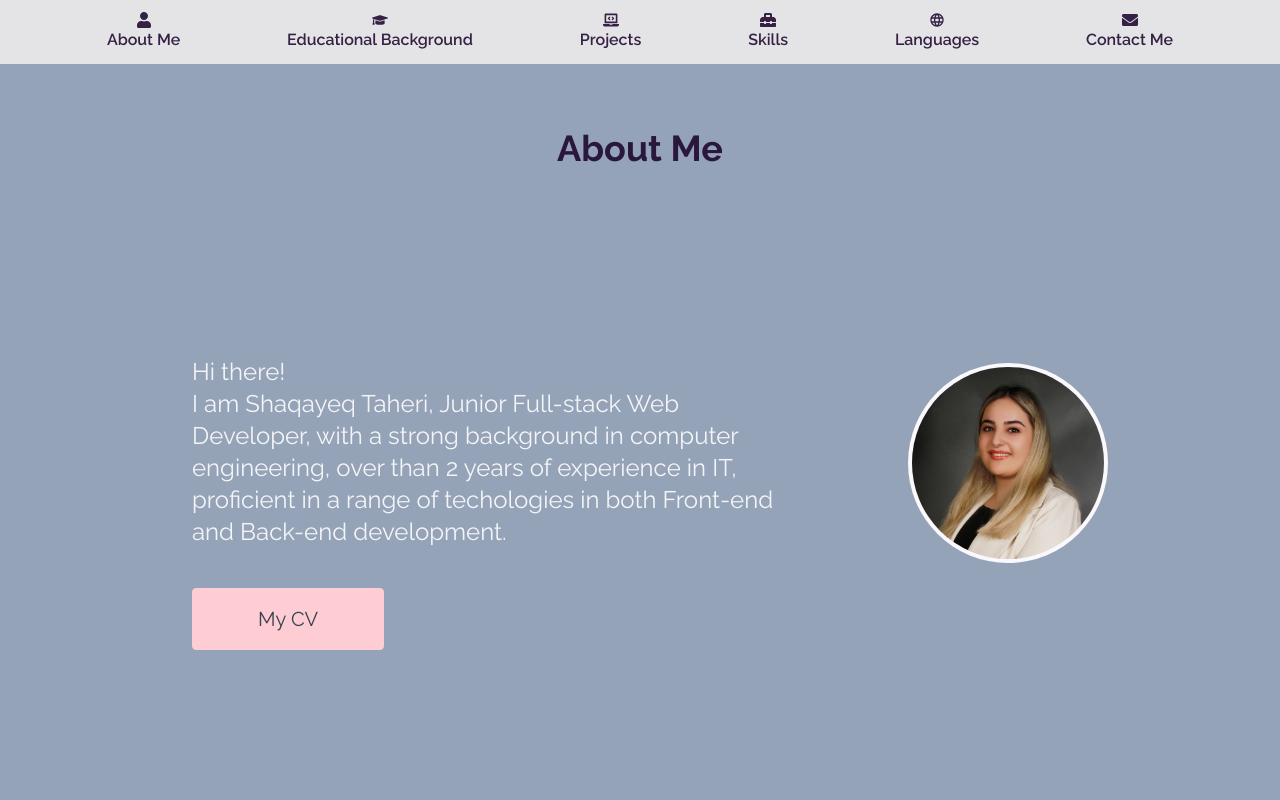
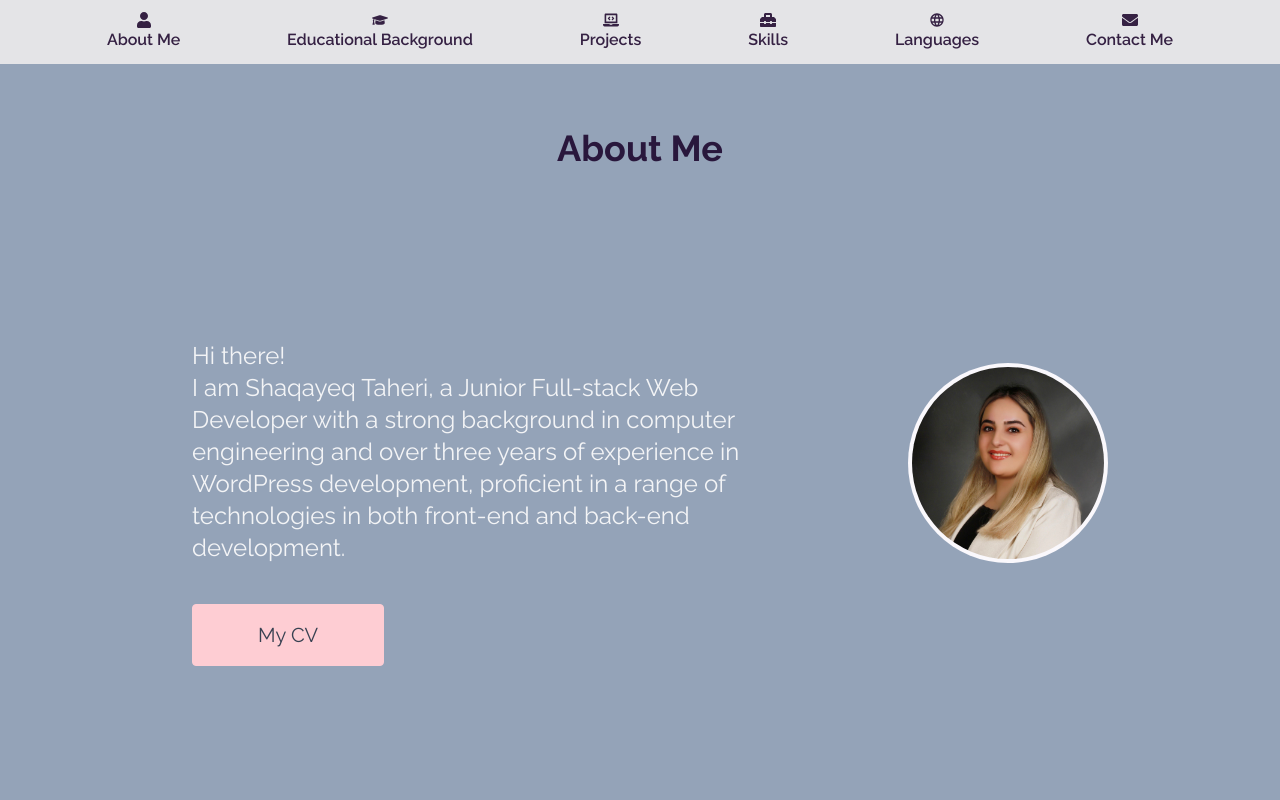
Before and after one commit to Shaqayeq-taheri/Portfolio-Shaqayeq-Taheri, a React (Vite) app: page /aboutme in a window 1280 px wide. Shown: the top 800 px of the page. Built offline with nearby package versions, Linux system fonts and the light colour scheme.

Commit message:
updates on about me

```diff
--- a/src/components/Aboutme.jsx
+++ b/src/components/Aboutme.jsx
@@ -14,10 +14,7 @@ function Aboutme() {
           <p className=" text-gray-100 md:text-2xl text-center md:text-left bg-slate-400 max-w-xlg">
             {" "}
             <div className="text-gray-100 md:text-2xl text-center md:text-left bg-slate-400 max-w-xlg">Hi there!</div>
-            I am Shaqayeq Taheri, Junior Full-stack Web Developer, with a strong
-            background in computer engineering, over than 2 years of experience
-            in IT, proficient in a range of techologies in both Front-end and
-            Back-end development.{" "}
+            I am Shaqayeq Taheri, a Junior Full-stack Web Developer with a strong background in computer engineering and over three years of experience in WordPress development, proficient in a range of technologies in both front-end and back-end development.{" "}
           </p>
           <a href={myCv}
           download="ShaqayeqTaheriCV.pdf"
```
